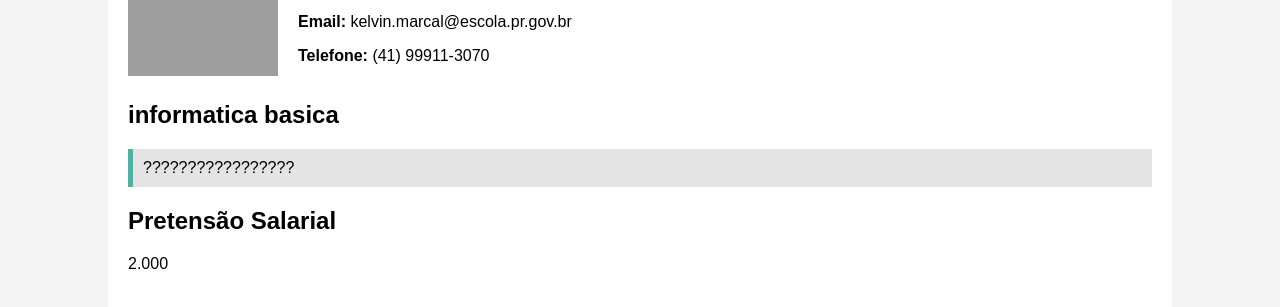
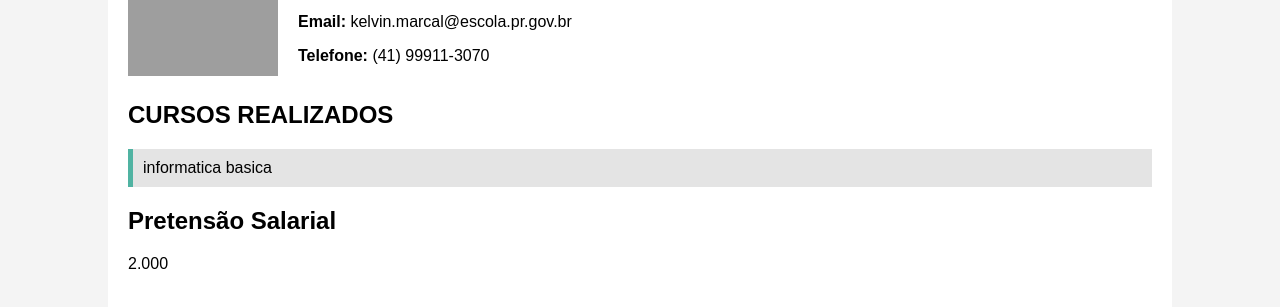
Before and after one commit to kelvinmarcal28/curiculo-k, a plain HTML site: page index.html in a window 1280 px wide. Shown: the part 227-534 px from the top of the page. Drawn offline with Linux system fonts and the light colour scheme; grey boxes are pictures that could not be loaded.

Commit message:
Update index.html

```diff
--- a/index.html
+++ b/index.html
@@ -21,9 +21,9 @@
             <p><strong>Telefone:</strong> (41) 99911-3070</p>
         </div>
         <div class="courses">
-            <h2> informatica basica</h2>
+            <h2> CURSOS REALIZADOS</h2>
             <ul>
-                <li>?????????????????</li>
+                <li> informatica basica</li>
                <!-- Adicione mais cursos conforme necessário -->
             </ul>
         </div>
```
